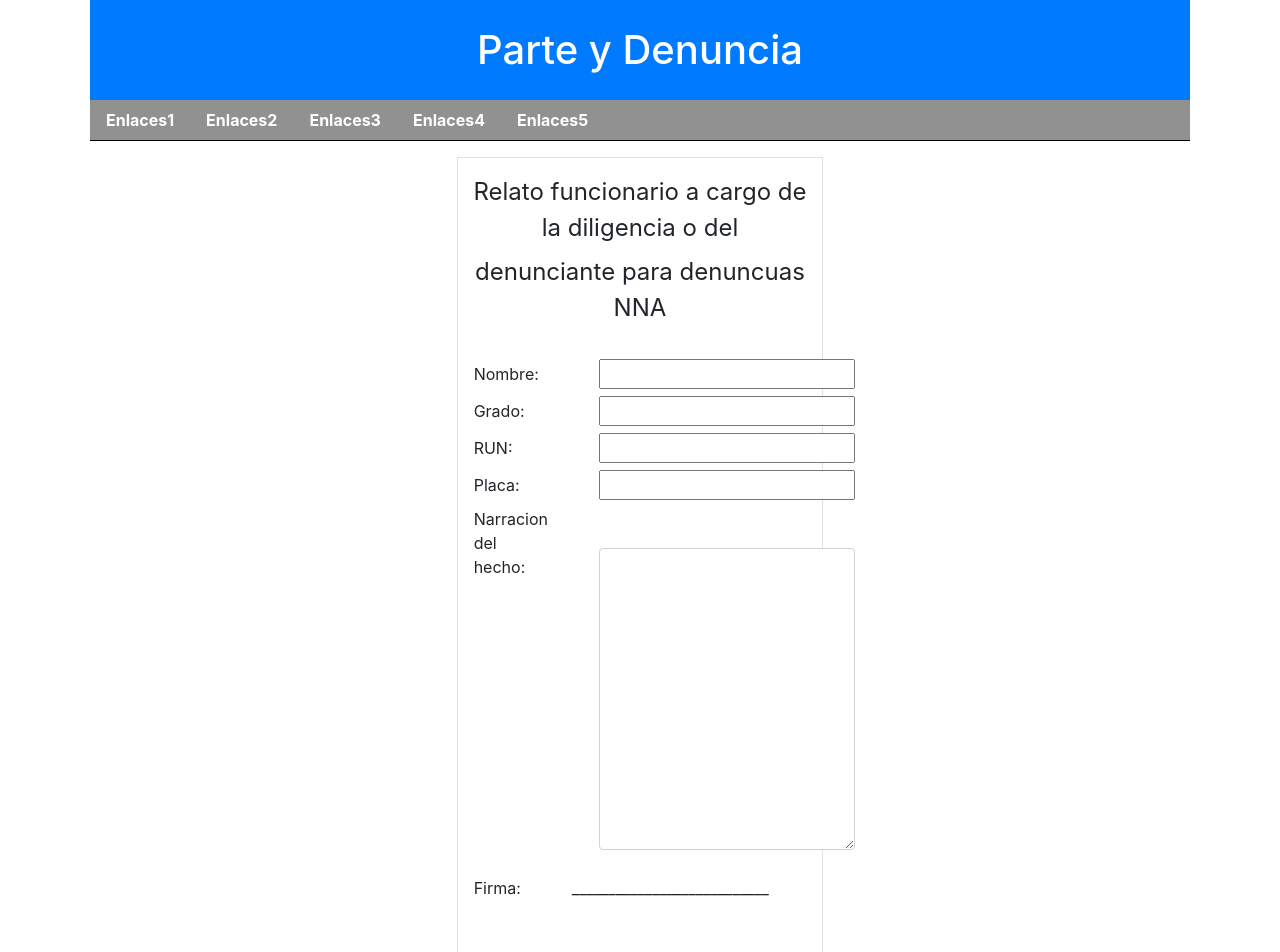
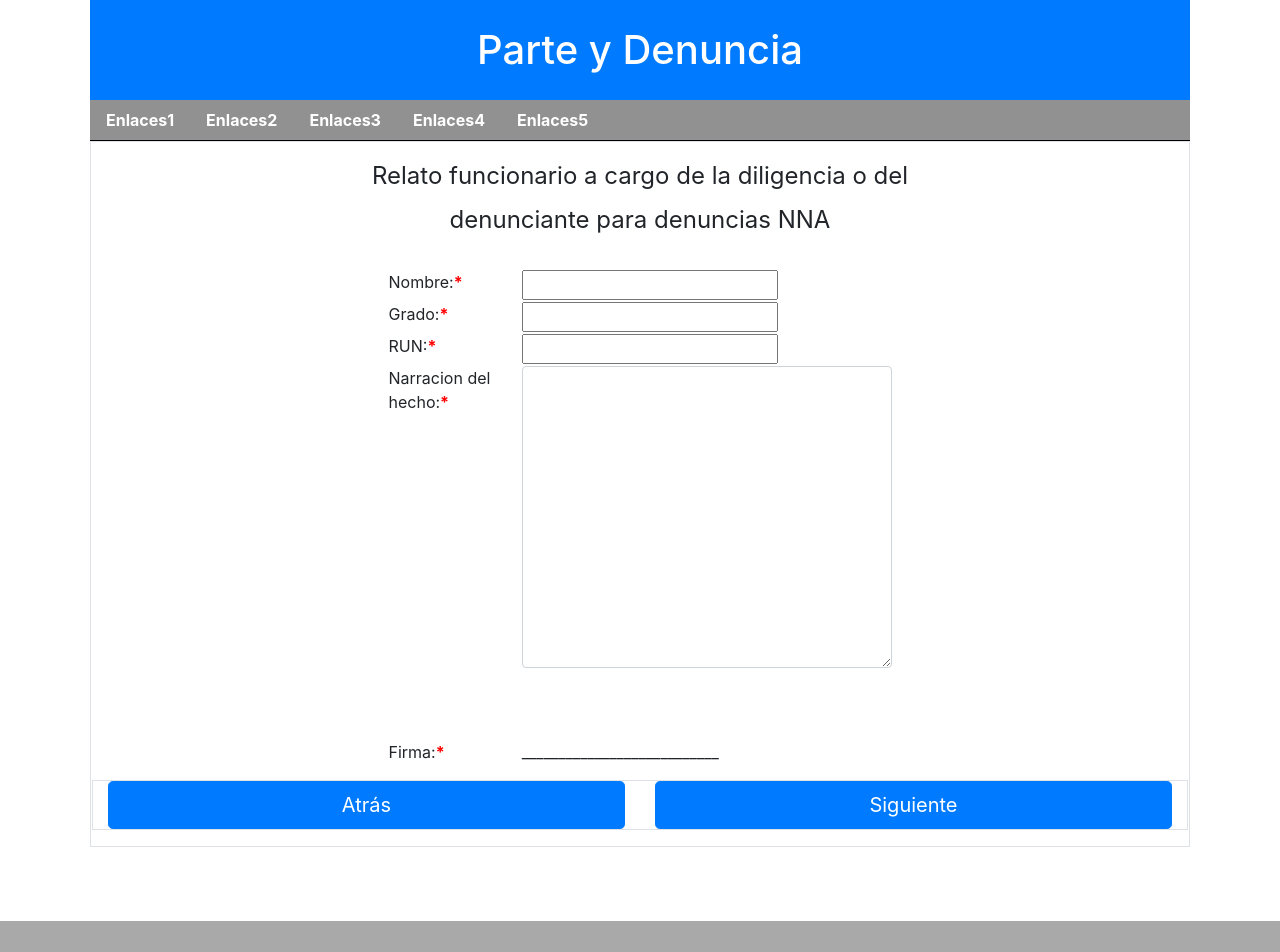
Before and after one commit to ericksolar/ParteYDenuncias, an Angular app in the folder ParteyDenunciaFrontEnd/: page /relato in a window 1280 px wide. Shown: the top 952 px of the page. Built offline with nearby package versions, Linux system fonts and the light colour scheme.

Commit message:
UPD: actualizacion pagina relato
actualizacion de la pagina relato con los ultimo requisitos

closes #61

```diff
--- a/ParteyDenunciaFrontEnd/src/app/components/relato/relato.component.html
+++ b/ParteyDenunciaFrontEnd/src/app/components/relato/relato.component.html
@@ -1,89 +1,72 @@
-<div class="row mt-3">
+<div class="row">
     <!--area arriba-->
-    <div class="col-4">
 
-    </div>
-
-
-    <div style="text-align: left;" class="col-4 border">
+    <div style="text-align: 0px auto; align-items: 0px auto;" class="border col p-3">
         <!--area derecha-->
 
 
         <form>
-            <div class="mt-3" style="text-align: center;">
+            <div style="text-align: center;">
                 <legend>Relato funcionario a cargo de la diligencia o del </legend>
-                <legend> denunciante para denuncuas NNA </legend>
+                <legend> denunciante para denuncias NNA </legend>
             </div>
 
             <br>
+            <div style="text-align: left; margin: 0px auto;">
+                <div class="row" style="max-width: 50%; margin: 0px auto;">
+                    <div class="col-3">
+                        <label>Nombre:<span style="color: red; font-weight: bold;">*</span></label>
+                    </div>
+                    <div class="col">
+                        <input type="text">
+                    </div>
+                </div>
+                <div class="row" style="max-width: 50%; margin: 0px auto;">
+                    <div class="col-3">
+                        <label>Grado:<span style="color: red; font-weight: bold;">*</span></label>
+                    </div>
+                    <div class="col">
+                        <input type="text">
+                    </div>
+                </div>
+                <div class="row" style="max-width: 50%; margin: 0px auto;">
+                    <div class="col-3">
+                        <label>RUN:<span style="color: red; font-weight: bold;">*</span></label>
+                    </div>
+                    <div class="col">
+                        <input type="text">
+                    </div>
+                </div>
+                <div class="row" style="max-width: 50%; margin: 0px auto;">
+                    <div class="col-3">
+                        <label>Narracion del hecho:<span style="color: red; font-weight: bold;">*</span></label>
+                    </div>
+                    <div class="col">
+                        <textarea class="form-control" rows="12" cols="35"></textarea>
+                    </div>
+                </div>
+                <br><br><br>
+                <div class="row" style="max-width: 50%; margin: 0px auto;">
+                    <div class="col-3">
+                        <label>Firma:<span style="color: red; font-weight: bold;">*</span></label>
+                    </div>
+                    <div class="col">
+                        <P>___________________________</P>
+                    </div>
+                </div>
 
-            <tr>
-                <td style="padding-right: 50px;">
-                    <label>Nombre:</label>
-                </td>
-                <td>
-                    <input type="text">
-                </td>
-            </tr>
+                <div class="row border">
+                    <div class="col">
+                        <button type="submit" class="btn btn-primary btn-lg btn-block" routerLink="/testigo" routerLinkActive="active">Atrás</button>
 
+                    </div>
+                    <div class="col">
+                        <button type="submit" class="btn btn-primary btn-lg btn-block" routerLink="/fiscal" routerLinkActive="active">Siguiente</button>
 
-            <tr>
-                <td style="padding-right: 50px;">
-                    <label>Grado:</label>
-                </td>
-                <td>
-                    <input type="text">
-                </td>
-            </tr>
-            <tr>
-                <td style="padding-right: 50px;">
-                    <label>RUN:</label>
-                </td>
-                <td>
-                    <input type="text">
-                </td>
-            </tr>
+                    </div>
+                </div>
+            </div>
 
-            <tr>
-                <td style="padding-right: 50px;">
-                    <label>Placa:</label>
-                </td>
-                <td>
-                    <input type="text">
-                </td>
-            </tr>
-
-            <tr>
-                <td style="padding-right: 50px;">
-                    <label>Narracion del hecho:</label>
-                </td>
-                <td>
-                    <textarea class="form-control" rows="12" cols="35"></textarea>
-                </td>
-            </tr>
-            <br>
-            <tr>
-                <td style="padding-right: 50px;">
-                    <label>Firma:</label>
-                </td>
-                <td>
-                    <P>___________________________</P>
-                </td>
-            </tr>
-
-            <br><br>
-
-
-            <tr>
-                <td>
-                    <button type="submit" class="btn btn-primary " routerLink="/testigo" routerLinkActive="active" style="margin-left: 150px; margin-top: 150px;">Atrás</button>
-
-                </td>
-                <td>
-                    <button type="submit" class="btn btn-primary " routerLink="/fiscal" routerLinkActive="active" style="margin-left: 250px; margin-top: 150px;">Siguiente</button>
-
-                </td>
-            </tr>
         </form>
 
 
```
